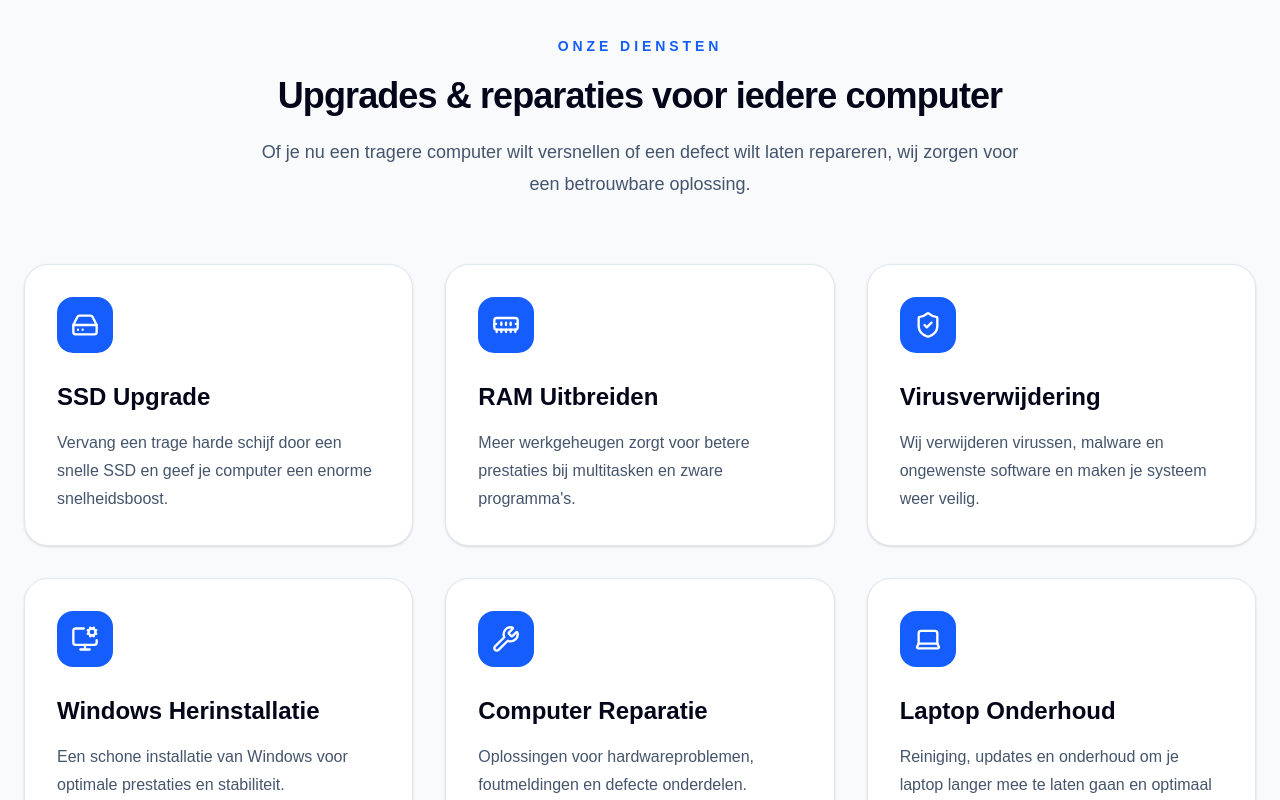
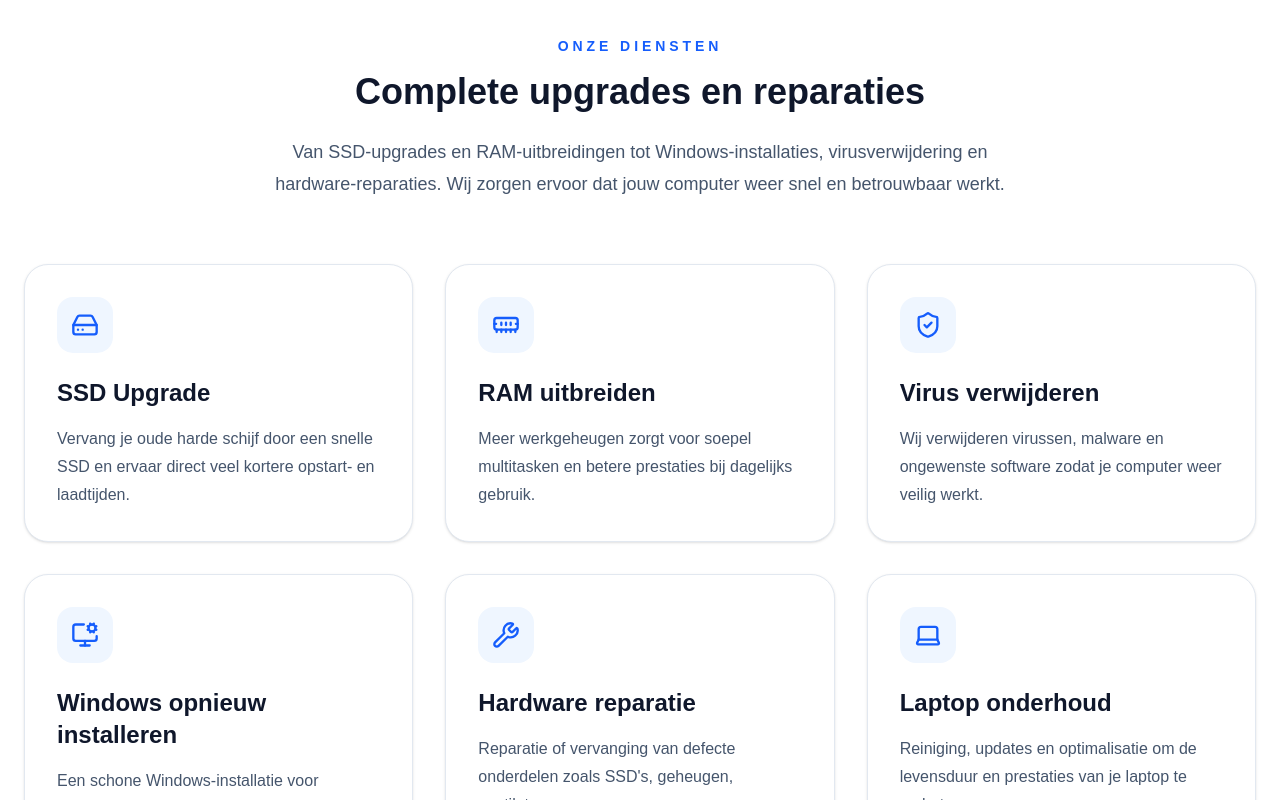
Before and after one commit to amritsolutions/amr-it-solutions, a Next.js app: page /computer-upgrade-reparatie in a window 1280 px wide. Shown: the part 920-1720 px from the top of the page. Built offline with nearby package versions, Linux system fonts and the light colour scheme.

Commit message:
verbeteren

```diff
--- a/components/ComputerUpgradeServices.tsx
+++ b/components/ComputerUpgradeServices.tsx
@@ -12,77 +12,78 @@ const services = [
     Icon: HardDrive,
     title: "SSD Upgrade",
     description:
-      "Vervang een trage harde schijf door een snelle SSD en geef je computer een enorme snelheidsboost.",
+      "Vervang je oude harde schijf door een snelle SSD en ervaar direct veel kortere opstart- en laadtijden.",
   },
   {
     Icon: MemoryStick,
-    title: "RAM Uitbreiden",
+    title: "RAM uitbreiden",
     description:
-      "Meer werkgeheugen zorgt voor betere prestaties bij multitasken en zware programma's.",
+      "Meer werkgeheugen zorgt voor soepel multitasken en betere prestaties bij dagelijks gebruik.",
   },
   {
     Icon: ShieldCheck,
-    title: "Virusverwijdering",
+    title: "Virus verwijderen",
     description:
-      "Wij verwijderen virussen, malware en ongewenste software en maken je systeem weer veilig.",
+      "Wij verwijderen virussen, malware en ongewenste software zodat je computer weer veilig werkt.",
   },
   {
     Icon: MonitorCog,
-    title: "Windows Herinstallatie",
+    title: "Windows opnieuw installeren",
     description:
-      "Een schone installatie van Windows voor optimale prestaties en stabiliteit.",
+      "Een schone Windows-installatie voor maximale stabiliteit, snelheid en betrouwbaarheid.",
   },
   {
     Icon: Wrench,
-    title: "Computer Reparatie",
+    title: "Hardware reparatie",
     description:
-      "Oplossingen voor hardwareproblemen, foutmeldingen en defecte onderdelen.",
+      "Reparatie of vervanging van defecte onderdelen zoals SSD's, geheugen, ventilatoren en meer.",
   },
   {
     Icon: Laptop,
-    title: "Laptop Onderhoud",
+    title: "Laptop onderhoud",
     description:
-      "Reiniging, updates en onderhoud om je laptop langer mee te laten gaan en optimaal te laten presteren.",
+      "Reiniging, updates en optimalisatie om de levensduur en prestaties van je laptop te verbeteren.",
   },
 ];
 
 export default function ComputerUpgradeServices() {
   return (
-    <section className="bg-slate-50 px-6 py-24">
-      <div className="mx-auto max-w-7xl">
-        <div className="mx-auto max-w-3xl text-center">
-          <p className="text-sm font-extrabold uppercase tracking-[0.28em] text-blue-600">
+    <section className="bg-white py-24">
+      <div className="mx-auto max-w-7xl px-6">
+        <div className="text-center">
+          <p className="text-sm font-bold uppercase tracking-[0.28em] text-blue-600">
             Onze diensten
           </p>
 
-          <h2 className="mt-5 text-3xl font-extrabold tracking-tight text-slate-950 sm:text-4xl">
-            Upgrades & reparaties voor iedere computer
+          <h2 className="mt-4 text-4xl font-extrabold text-slate-900">
+            Complete upgrades en reparaties
           </h2>
 
-          <p className="mt-5 text-lg leading-8 text-slate-600">
-            Of je nu een tragere computer wilt versnellen of een defect wilt
-            laten repareren, wij zorgen voor een betrouwbare oplossing.
+          <p className="mx-auto mt-6 max-w-3xl text-lg leading-8 text-slate-600">
+            Van SSD-upgrades en RAM-uitbreidingen tot Windows-installaties,
+            virusverwijdering en hardware-reparaties. Wij zorgen ervoor dat jouw
+            computer weer snel en betrouwbaar werkt.
           </p>
         </div>
 
         <div className="mt-16 grid gap-8 md:grid-cols-2 lg:grid-cols-3">
           {services.map(({ Icon, title, description }) => (
-            <article
+            <div
               key={title}
-              className="rounded-3xl border border-slate-200 bg-white p-8 shadow-sm transition-all duration-300 hover:-translate-y-1 hover:shadow-xl"
+              className="group rounded-3xl border border-slate-200 bg-white p-8 shadow-sm transition-all duration-300 hover:-translate-y-2 hover:border-blue-200 hover:shadow-xl"
             >
-              <div className="flex h-14 w-14 items-center justify-center rounded-2xl bg-blue-600 text-white">
+              <div className="flex h-14 w-14 items-center justify-center rounded-2xl bg-blue-50 text-blue-600 transition-all duration-300 group-hover:bg-blue-600 group-hover:text-white">
                 <Icon className="h-7 w-7" />
               </div>
 
-              <h3 className="mt-7 text-2xl font-bold text-slate-950">
+              <h3 className="mt-6 text-2xl font-bold text-slate-900">
                 {title}
               </h3>
 
               <p className="mt-4 leading-7 text-slate-600">
                 {description}
               </p>
-            </article>
+            </div>
           ))}
         </div>
       </div>
```
